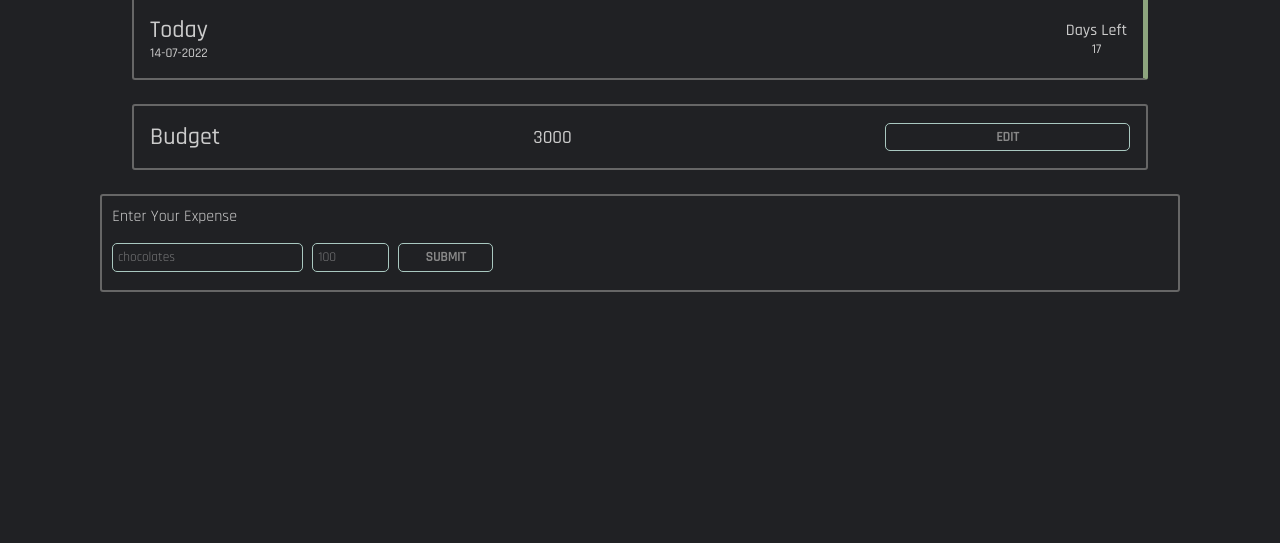
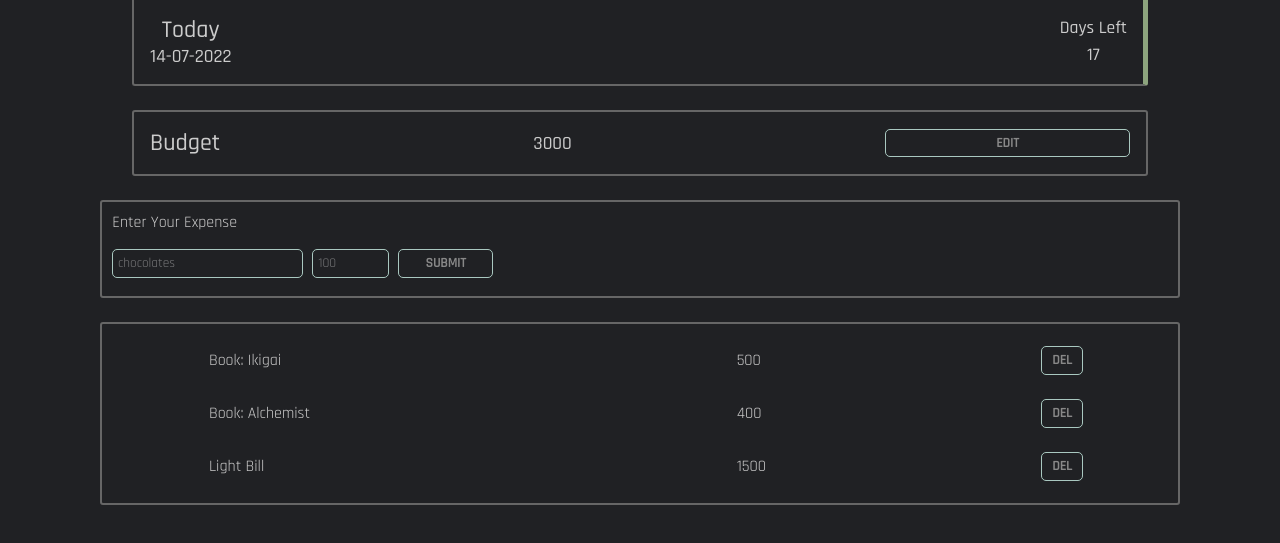
Before and after one commit to Aditi002-holo/expense-tracker, a plain HTML site: page index.html in a window 1280 px wide. Shown: the part 97-640 px from the top of the page. Drawn offline with Linux system fonts and the light colour scheme; a web font is replaced by a local one.

Commit message:
UI Dev Complete

```diff
--- a/index.html
+++ b/index.html
@@ -19,19 +19,18 @@
         <section class="date-record vertical-line">
             <div class="today">
                 <h2>today</h2>
-                <h5>14-07-2022</h5>
+                <h3>14-07-2022</h3>
             </div>
             <div class="days-left">
                 <h4>days left</h4>
-                <h5>17</h5>
+                <h4>17</h4>
             </div>
-
         </section>
 
         <section class="budget-section">
             <h2>budget</h2>
             <h3>3000</h3>
-            <button type="submit" class="edit-budget">edit</button>
+            <button type="button" class="edit-budget">edit</button>
         </section>
 
         <section class="main-section">
@@ -44,6 +43,25 @@
                 </div>
             </form>
         </section>
+
+        <section class="expense-container">
+            <article class="expense-item">
+                <p class="title">Book: Ikigai</p>
+                <p class="amount">500</p>
+                <button type="button" class="delete-btn">del</button>
+            </article>
+            <article class="expense-item">
+                <p class="title">Book: Alchemist</p>
+                <p class="amount">400</p>
+                <button type="button" class="delete-btn">del</button>
+            </article>
+            <article class="expense-item">
+                <p class="title">Light Bill</p>
+                <p class="amount">1500</p>
+                <button type="button" class="delete-btn">del</button>
+            </article>
+            </article>
+        </section>
     </main>
 </body>
 </html>
--- a/style.css
+++ b/style.css
@@ -3,6 +3,7 @@
 
 :root {
     --olive-green: #8DA47E;
+    --opal: #A9C8C0;
 }
 
 * {
@@ -19,7 +20,6 @@ body {
     align-items: center;
     text-align: center;
     margin: 5px;
-    /* border: 1px solid; */
     text-transform: capitalize;
     background-color: #202124;
     color: #ccc;
@@ -27,6 +27,11 @@ body {
 
 h1, h2, h3, h4, h5, h6 {
     font-weight: 500;
+}
+
+h4 {
+    font-size: 1.1rem;
+    line-height: 1.5;
 }
 
 .vertical-line {
@@ -40,6 +45,7 @@ h1, h2, h3, h4, h5, h6 {
 
 section {
     width: 80%;
+    height: auto;
     display:flex;
     justify-content: space-between;
     align-items: center;
@@ -54,21 +60,24 @@ section {
 }
 
 button {
-    width: 25%;
     cursor: pointer;
     padding: 0.3rem;
     color: #888;
     text-transform: uppercase;
-    border: 0.1px solid #A9C8C0;
+    border: 0.1px solid var(--opal);
     background-color: inherit;
     font-family: inherit;
     font-weight: bold;
     border-radius: 5px;
 }
 
+.submit-btn, .edit-budget {
+    width: 25%;
+}
+
 button:hover {
     border: 0.1px solid #ccc;
-    background-color:  #A9C8C0;
+    background-color: var(--opal);
     color: #222;
 }
 
@@ -96,7 +105,7 @@ button:hover {
 }
 
 input {
-    border: 0.1px solid #A9C8C0;
+    border: 0.1px solid var(--opal);
     background-color: inherit;
     font-family: inherit;
     border-radius: 5px;
@@ -118,21 +127,33 @@ input::placeholder {
     width: 20%;
 }
 
-/* .submit-btn {
-    width: 22%;
-    cursor: pointer;
-    padding: 0.3rem;
-    color: #888;
-    text-transform: uppercase;
-    border: 0.1px solid #A9C8C0;
-    background-color: inherit;
-    font-family: inherit;
-    font-weight: bold;
-    border-radius: 5px;
-} */
+.expense-container {
+    width: 85%;
+    height: auto;
+    margin: 1.5rem auto;
+    display: flex;
+    flex-direction: column;
+    justify-content: space-between;
+    align-items: center;
+}
 
-/* .submit-btn:hover {
-    border: 0.1px solid #ccc;
-    background-color:  #A9C8C0;
-    color: #222;
-} */
+.expense-item {
+    width: 100%;
+    display: flex;
+    justify-content: center;
+    align-items: center;
+    text-align: left;
+}
+
+.expense-item p {
+    width: 50%;
+    padding: 1rem 0.75rem;
+}
+
+.expense-item .amount {
+    width: 30%;
+}
+
+.expense-item button {
+    padding: 5px 10px;
+}
```
